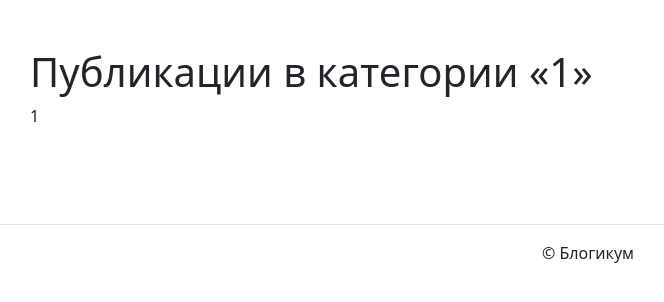
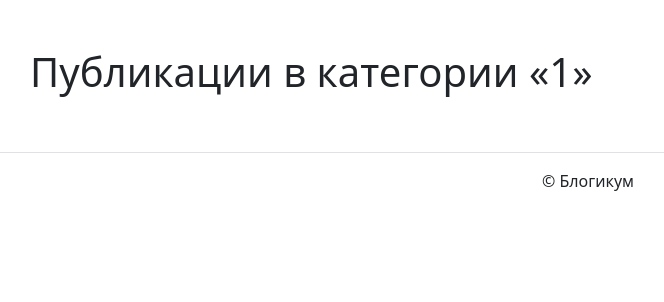
Before and after one commit to nlupacheva/django-sprint1, a Django app: page /category/1/ in a window 1280 px wide. Shown: the part 56-358 px from the top of the page, without its empty margins (52-716 px from the left). Run offline with Django 4.2, Linux system fonts and the light colour scheme; some libraries are stand-ins or nearby versions.

Commit message:
fix formatting

```diff
--- a/blogicum/templates/blog/category.html
+++ b/blogicum/templates/blog/category.html
@@ -4,7 +4,6 @@
 {% endblock %}
 {% block content %}
 <h1>Публикации в категории «{{ category }}»</h1>
-<p class="mb-5">{{ category }}</p>
 {% for post in posts %}
   <article class="mb-5">
     {% include "includes/post_card.html" %}
```
